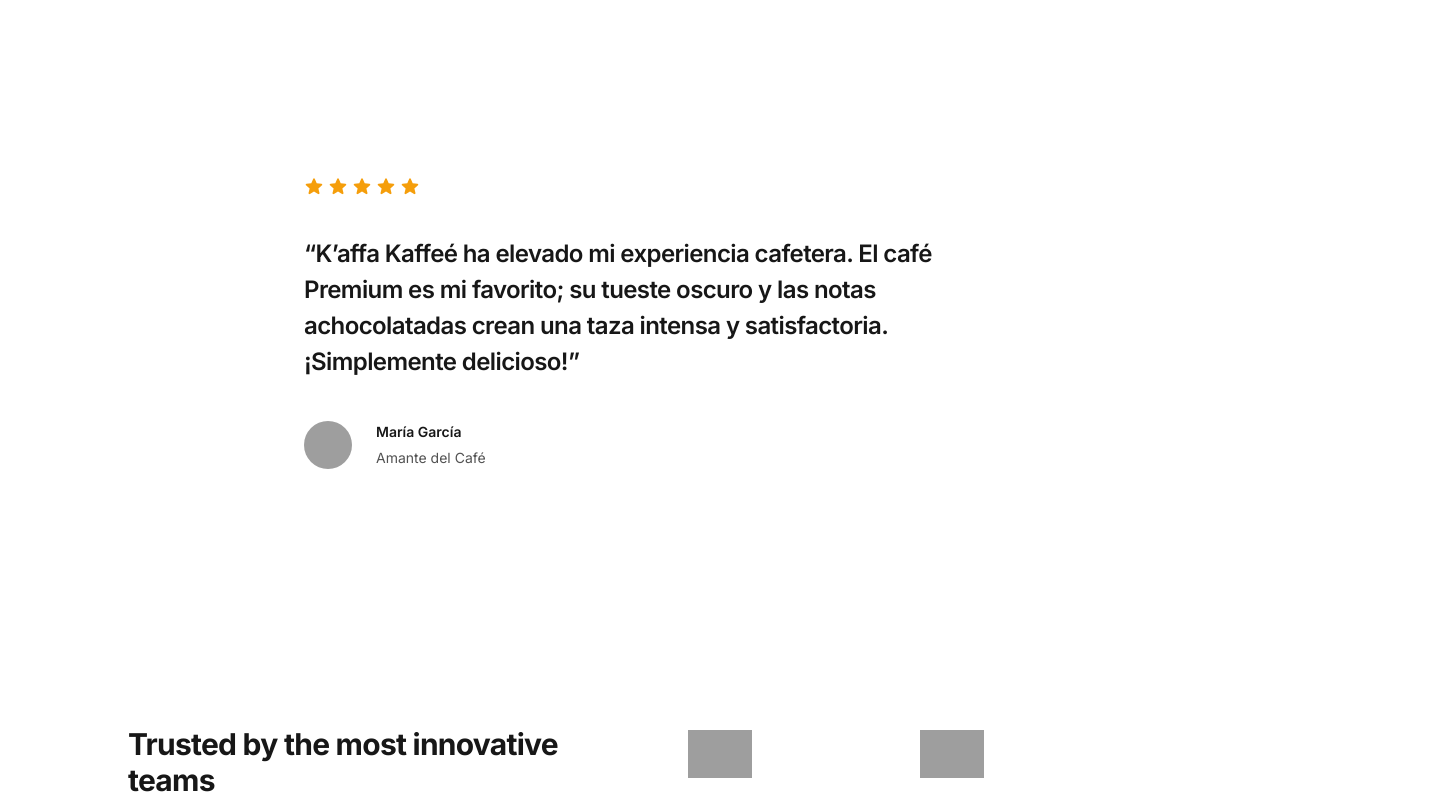
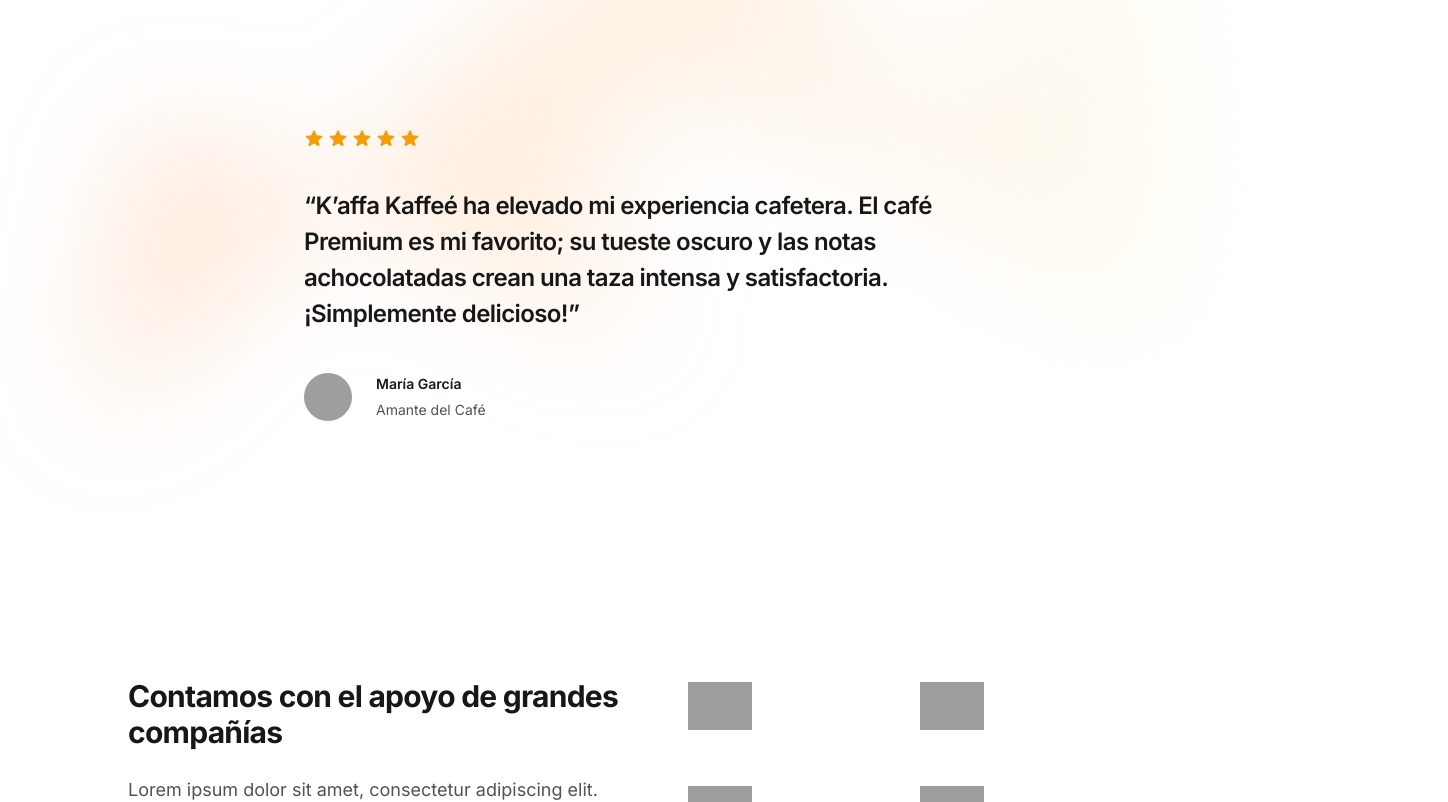
Before and after one commit to leomramos/kaffa-kaffee, a Next.js app: page / in a window 1280 px wide. Shown: the part 1900-2702 px from the top of the page, 1448 px wide, since content can reach past the window. Built offline with nearby package versions, Linux system fonts and the light colour scheme; grey boxes are pictures that could not be loaded.

Commit message:
fixing mobile

```diff
--- a/src/app/layout.tsx
+++ b/src/app/layout.tsx
@@ -23,9 +23,11 @@
           <Navbar />
           {children}
         </div>
-        <Product />
-        <FAQ />
-        <Contact />
+        <div className='px-4 sm:px-12 lg:px-24 overflow-hidden'>
+          <Product />
+          <FAQ />
+          <Contact />
+        </div>
         <Footer />
       </body>
     </html>
--- a/src/app/page.tsx
+++ b/src/app/page.tsx
@@ -2,7 +2,7 @@
 
 export default function Home() {
   return (
-    <div className='flex flex-col items-center justify-between px-24'>
+    <div className='flex flex-col items-center justify-between px-4 sm:px-12 lg:px-24 overflow-hidden'>
       <Hero />
       <Features />
       <Testimonials />
--- a/src/components/Contact.tsx
+++ b/src/components/Contact.tsx
@@ -2,9 +2,9 @@
 
 export default function Contact() {
   return (
-    <section className='overflow-hidden bg-white py-32' id='contact'>
+    <section className='bg-white py-32' id='contact'>
       <div className='mx-auto max-w-7xl px-6 lg:flex lg:px-8'>
-        <div className='mx-auto grid max-w-2xl grid-cols-1 gap-x-12 gap-y-16 lg:mx-0 lg:min-w-full lg:max-w-none lg:flex-none lg:gap-y-8'>
+        <div className='mx-auto grid max-w-3xl grid-cols-1 gap-x-12 gap-y-16 lg:mx-0 lg:min-w-full lg:max-w-none lg:flex-none lg:gap-y-8'>
           <div className='lg:col-end-1 lg:w-full lg:max-w-lg lg:pb-8'>
             <h2 className='text-3xl font-bold tracking-tight text-gray-900 sm:text-4xl'>
               Conéctate con nuestro equipo
@@ -28,7 +28,7 @@
               </Link>
             </div>
           </div>
-          <div className='flex flex-wrap items-start justify-end gap-6 sm:gap-8 lg:contents'>
+          <div className='flex flex-wrap max-w-2xl items-start justify-end gap-6 sm:gap-8 lg:contents'>
             <div className='w-0 flex-auto lg:ml-auto lg:w-auto lg:flex-none lg:self-end'>
               <img
                 src='/contact-bianca-gasparoto.jpg'
--- a/src/components/FAQ.tsx
+++ b/src/components/FAQ.tsx
@@ -42,7 +42,7 @@
 
 export default function FAQ() {
   return (
-    <div className='mx-auto max-w-7xl px-6 py-16 sm:py-24 lg:px-8'>
+    <section className='mx-auto max-w-3xl px-4 py-16 sm:px-6 sm:py-24 lg:max-w-7xl lg:px-8'>
       <h2 className='text-2xl font-bold leading-10 tracking-tight text-gray-900'>
         Preguntas frecuentes
       </h2>
@@ -71,6 +71,6 @@
           ))}
         </dl>
       </div>
-    </div>
+    </section>
   )
 }
--- a/src/components/Hero.tsx
+++ b/src/components/Hero.tsx
@@ -2,7 +2,7 @@
 
 export default function Hero() {
   return (
-    <main>
+    <main className='max-w-full'>
       <div className='relative isolate'>
         <svg
           className='absolute inset-x-0 top-0 -z-10 h-[64rem] w-full stroke-gray-200 [mask-image:radial-gradient(32rem_32rem_at_center,white,transparent)]'
@@ -38,14 +38,14 @@
           aria-hidden='true'
         >
           <div
-            className='aspect-[801/1036] w-[50.0625rem] bg-gradient-to-tr from-[#ff80b5] to-[#9089fc] opacity-30'
+            className='aspect-[801/1036] w-[50.0625rem] bg-gradient-to-tr from-orange-300 to-amber-400 opacity-30'
             style={{
               clipPath:
                 'polygon(63.1% 29.5%, 100% 17.1%, 76.6% 3%, 48.4% 0%, 44.6% 4.7%, 54.5% 25.3%, 59.8% 49%, 55.2% 57.8%, 44.4% 57.2%, 27.8% 47.9%, 35.1% 81.5%, 0% 97.7%, 39.2% 100%, 35.2% 81.4%, 97.2% 52.8%, 63.1% 29.5%)',
             }}
           />
         </div>
-        <div className='mx-auto max-w-7xl px-6 pb-32 pt-36 sm:pt-60 lg:px-8 lg:pt-32'>
+        <div className='mx-auto max-w-7xl px-6 pb-32 pt-28 sm:pt-36 lg:px-8 lg:pt-20'>
           <div className='mx-auto max-w-2xl gap-x-14 lg:mx-0 lg:flex lg:max-w-none lg:items-center'>
             <div className='relative w-full max-w-xl lg:shrink-0 xl:max-w-2xl'>
               <h1 className='text-4xl font-bold tracking-tight text-gray-900 sm:text-6xl'>
--- a/src/components/Logos.tsx
+++ b/src/components/Logos.tsx
@@ -2,12 +2,12 @@
 
 export default function Logos() {
   return (
-    <div className='py-24 sm:py-32'>
+    <section className='py-24 sm:py-32'>
       <div className='mx-auto max-w-7xl px-6 lg:px-8'>
         <div className='grid grid-cols-1 items-center gap-x-8 gap-y-16 lg:grid-cols-2'>
           <div className='mx-auto w-full max-w-xl lg:mx-0'>
             <h2 className='text-3xl font-bold tracking-tight text-gray-900'>
-              Trusted by the most innovative teams
+              Contamos con el apoyo de grandes compañías
             </h2>
             <p className='mt-6 text-lg leading-8 text-gray-600'>
               Lorem ipsum dolor sit amet, consectetur adipiscing elit. Et,
@@ -72,6 +72,6 @@
           </div>
         </div>
       </div>
-    </div>
+    </section>
   )
 }
--- a/src/components/Product.tsx
+++ b/src/components/Product.tsx
@@ -114,7 +114,7 @@
       </div>
 
       {/* Product image */}
-      <div className='sticky top-0 mt-10 lg:col-start-2 lg:row-span-2 lg:mt-0 lg:self-center'>
+      <div className='lg:sticky lg:top-0 mt-10 lg:col-start-2 lg:row-span-2 lg:mt-0 lg:self-center'>
         <div className='aspect-h-1 aspect-w-1 overflow-hidden rounded-lg'>
           <img
             src='/kaffa-koffee.jpg'
@@ -134,7 +134,11 @@
           <form className='space-y-4'>
             <div className='sm:flex sm:justify-between'>
               {/* Flavor selector */}
-              <RadioGroup value={selectedFlavor} onChange={setSelectedFlavor}>
+              <RadioGroup
+                value={selectedFlavor}
+                onChange={setSelectedFlavor}
+                className='w-full'
+              >
                 <RadioGroup.Label className='block text-sm font-medium text-gray-700'>
                   Sabor
                 </RadioGroup.Label>
@@ -184,7 +188,11 @@
             </div>
             <div className='sm:flex sm:justify-between'>
               {/* Size selector */}
-              <RadioGroup value={selectedSize} onChange={setSelectedSize}>
+              <RadioGroup
+                value={selectedSize}
+                onChange={setSelectedSize}
+                className='w-full'
+              >
                 <RadioGroup.Label className='block text-sm font-medium text-gray-700'>
                   Tamaño
                 </RadioGroup.Label>
@@ -234,7 +242,11 @@
             </div>
             <div className='sm:flex sm:justify-between'>
               {/* Type selector */}
-              <RadioGroup value={selectedType} onChange={setSelectedType}>
+              <RadioGroup
+                value={selectedType}
+                onChange={setSelectedType}
+                className='w-full'
+              >
                 <RadioGroup.Label className='block text-sm font-medium text-gray-700'>
                   Presentación
                 </RadioGroup.Label>
--- a/src/components/Testimonials.tsx
+++ b/src/components/Testimonials.tsx
@@ -3,7 +3,19 @@
 export default function Testimonials() {
   return (
     <section className='px-6 py-24 sm:py-32 lg:px-8'>
-      <figure className='mx-auto max-w-2xl'>
+      <figure className='mx-auto max-w-2xl relative'>
+        <div
+          className='absolute left-[calc(25%-4rem)] top-10 -z-10 transform-gpu blur-3xl sm:left-[calc(25%-18rem)] lg:left-16 lg:top-[calc(50%-30rem)] xl:left-[calc(25%-24rem)]'
+          aria-hidden='true'
+        >
+          <div
+            className='aspect-[1108/632] w-[69.25rem] bg-gradient-to-r from-orange-500 to-amber-100 opacity-20'
+            style={{
+              clipPath:
+                'polygon(73.6% 51.7%, 91.7% 11.8%, 100% 46.4%, 97.4% 82.2%, 92.5% 84.9%, 75.7% 64%, 55.3% 47.5%, 46.5% 49.4%, 45% 62.9%, 50.3% 87.2%, 21.3% 64.1%, 0.1% 100%, 5.4% 51.1%, 21.4% 63.9%, 58.9% 0.2%, 73.6% 51.7%)',
+            }}
+          />
+        </div>
         <p className='sr-only'>5 out of 5 stars</p>
         <div className='flex gap-x-1 text-primary-500'>
           <StarIcon className='h-5 w-5 flex-none' aria-hidden='true' />
```
